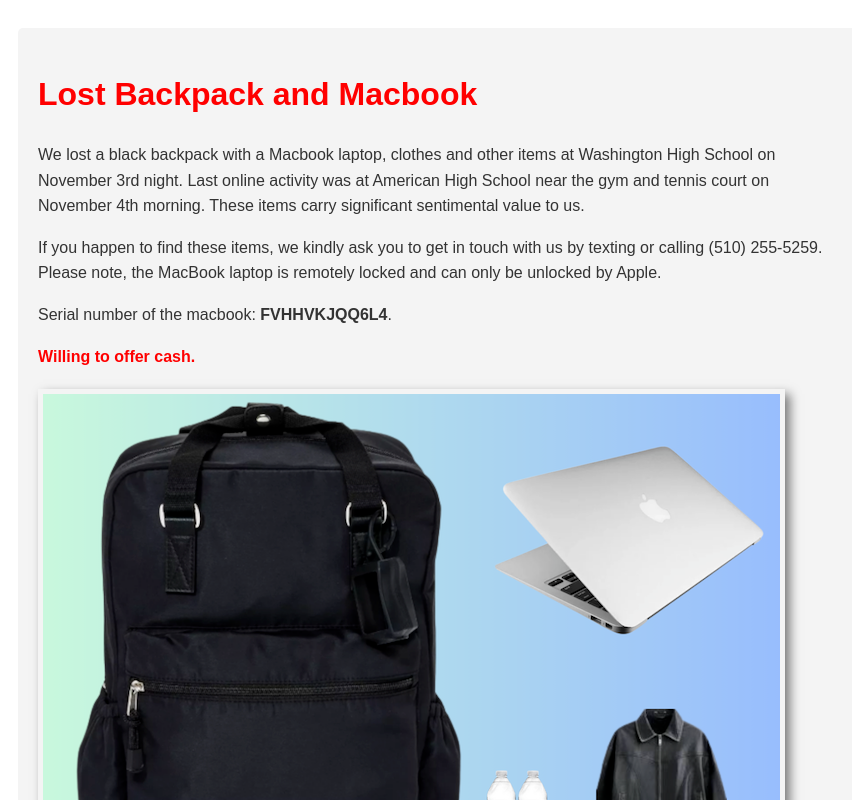
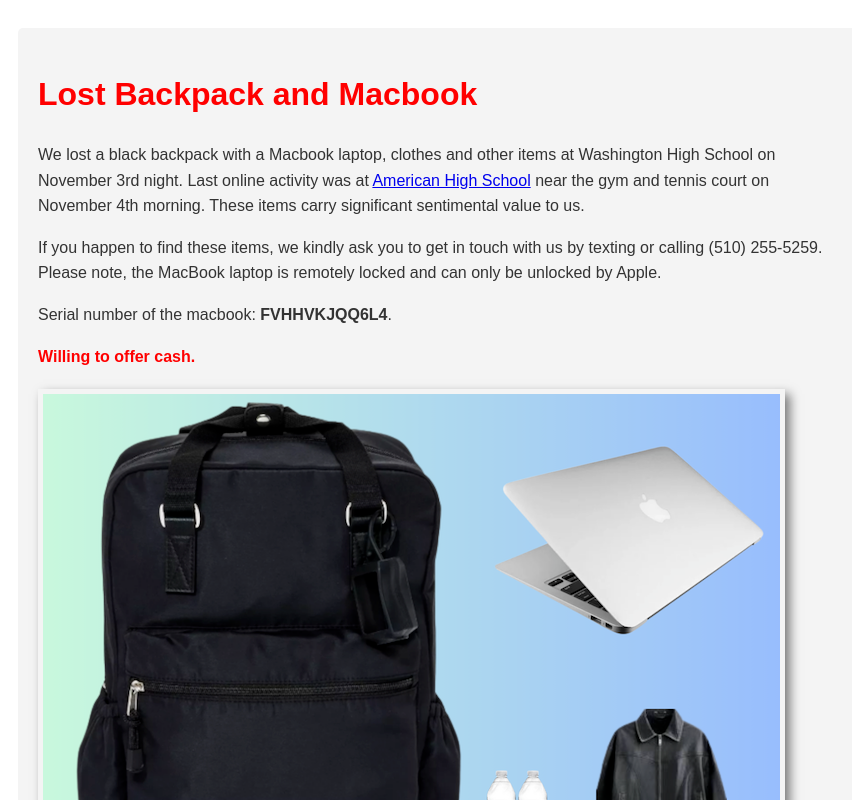
Before and after one commit to radiomusicians/radiomusicians.github.io, a plain HTML site: page index.html in a window 1280 px wide. Shown: the top 800 px of the page, without its empty margins (202-1054 px from the left). Drawn offline with Linux system fonts and the light colour scheme.

Commit message:
Update index.html

```diff
--- a/index.html
+++ b/index.html
@@ -41,7 +41,7 @@
 <body>
   <div class="container">
     <h1 class="highlight">Lost Backpack and Macbook</h1>
-    <p>We lost a black backpack with a Macbook laptop, clothes and other items at Washington High School on November 3rd night. Last online activity was at American High School near the gym and tennis court on November 4th morning. These items carry significant sentimental value to us.</p>
+    <p>We lost a black backpack with a Macbook laptop, clothes and other items at Washington High School on November 3rd night. Last online activity was at <a href="map.html">American High School</a> near the gym and tennis court on November 4th morning. These items carry significant sentimental value to us.</p>
     <p>If you happen to find these items, we kindly ask you to get in touch with us by texting or calling (510) 255-5259. Please note, the MacBook laptop is remotely locked and can only be unlocked by Apple.</p>
     <p>Serial number of the macbook: <strong>FVHHVKJQQ6L4</strong>.</p>
     <p class="highlight">Willing to offer cash.</p>
```
